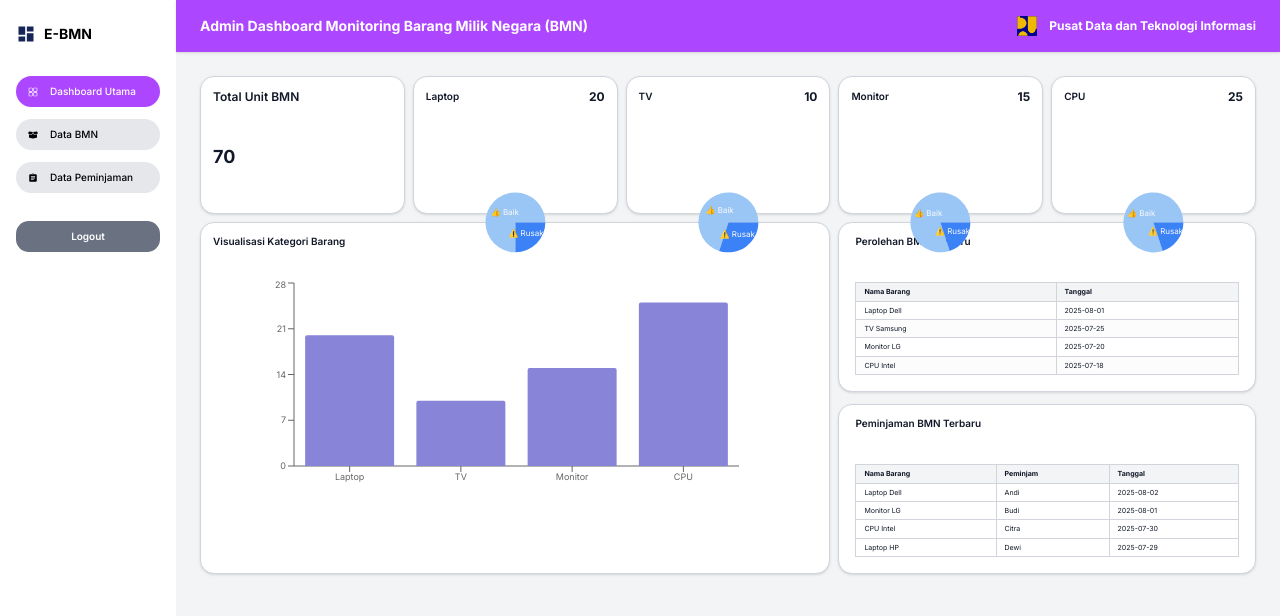
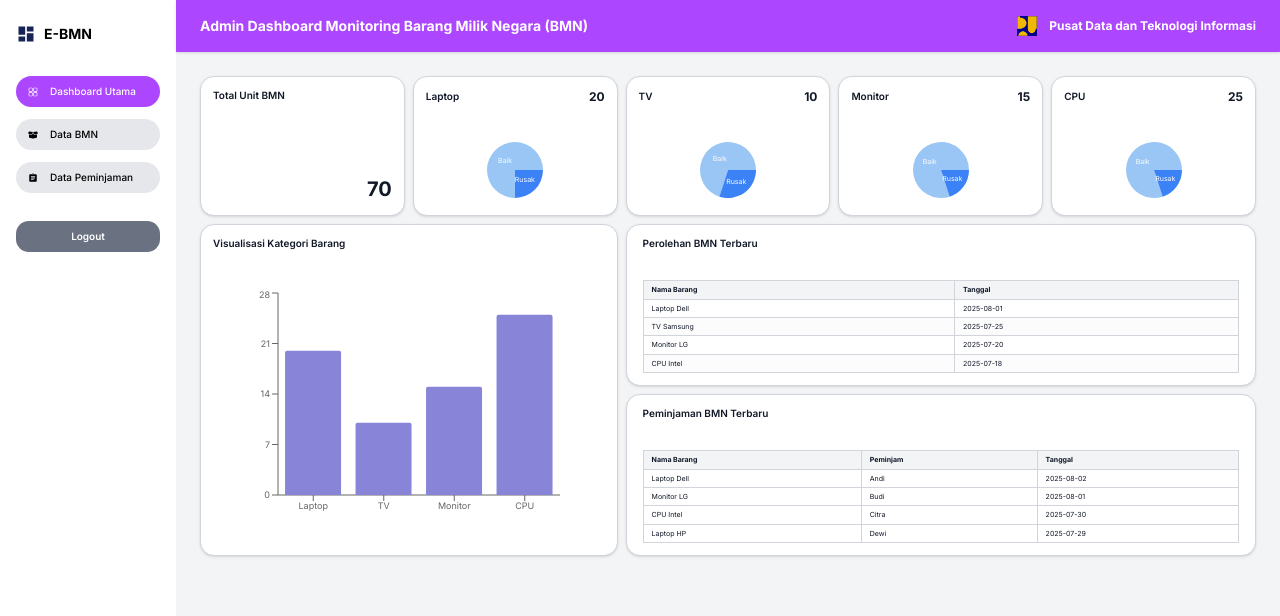
Before and after one commit to NayyaraMarshall/bmn-dashboard, a Next.js app: page /admin/dashboard in a window 1280 px wide. Shown: the top 616 px of the page. Built offline with nearby package versions, Linux system fonts and the light colour scheme.

Commit message:
final admin dashboard layout

```diff
--- a/app/admin/dashboard/page.tsx
+++ b/app/admin/dashboard/page.tsx
@@ -1,33 +1,10 @@
 "use client";
 
-import {
-  Card,
-  CardHeader,
-  CardTitle,
-  CardContent,
-} from "@/components/ui/card";
-import {
-  BarChart,
-  Bar,
-  XAxis,
-  YAxis,
-  Tooltip,
-  ResponsiveContainer,
-  PieChart,
-  Pie,
-  Cell,
-  LabelList,
-} from "recharts";
+import {Card, CardHeader,CardTitle,CardContent,} from "@/components/ui/card";
+import {ChartContainer,ChartTooltip,ChartTooltipContent,ChartConfig,} from "@/components/ui/chart";
+import {BarChart,Bar,XAxis,YAxis,Tooltip,ResponsiveContainer,PieChart,Pie,LabelList,} from "recharts";
+import { ReactNode } from "react";
 
-import { ReactNode } from "react";
-import {
-  ChartContainer,
-  ChartTooltip,
-  ChartTooltipContent,
-} from "@/components/ui/chart";
-
-
-// ----- Data Dummy -----
 const kategoriData = [
   { name: "Laptop", total: 20 },
   { name: "TV", total: 10 },
@@ -57,6 +34,8 @@ const kondisiData: Record<
   ],
 };
 
+const totalBMN = kategoriData.reduce((sum, item) => sum + item.total, 0);
+
 const perolehanBMN = [
   { id: 1, nama: "Laptop Dell", tgl: "2025-08-01" },
   { id: 2, nama: "TV Samsung", tgl: "2025-07-25" },
@@ -71,7 +50,6 @@ const peminjamanBMN = [
   { id: 4, nama: "Laptop HP", peminjam: "Dewi", tgl: "2025-07-29" },
 ];
 
-// ----- SmallCard -----
 type SmallCardProps = {
   children: ReactNode;
   className?: string;
@@ -84,53 +62,54 @@ const SmallCard = ({ children, className = "" }: SmallCardProps) => (
 export default function Dashboard() {
   return (
     <div className="grid grid-cols-5 gap-2 p-0">
-      {/* Card Total BMN */}
-      <SmallCard className="col-span-1 flex flex-col items-start justify-start">
+      {/* ====== Bagian Atas: Total + Kategori ====== */}
+      <SmallCard className="col-span-1 h-[140px] flex flex-col">
         <CardHeader className="p-2 pb-0">
-          <CardTitle className="text-xs whitespace-nowrap">Total Unit BMN</CardTitle>
+          <CardTitle className="text-[10px]">Total Unit BMN</CardTitle>
         </CardHeader>
-        <CardContent className="p-2">
-          <span className="text-lg font-bold">70</span>
+        <CardContent className="flex-1 flex items-end justify-end p-2">
+          <span className="text-xl font-bold">{totalBMN}</span>
         </CardContent>
       </SmallCard>
 
-      {/* Card per kategori + pie chart kondisi */}
-      {kategoriData.map((stat, i) => (
-  <SmallCard key={i} className="col-span-1">
+      {kategoriData.map((stat, i) => {
+  const chartConfig = {
+    Baik: { label: "Baik", color: "var(--chart-1)" },
+    Rusak: { label: "Rusak", color: "var(--chart-2)" },
+  } satisfies ChartConfig;
+
+  return (
+    <SmallCard
+      key={i}
+      className="col-span-1 h-[140px] flex flex-col"
+    >
       <CardHeader className="flex justify-between items-center p-2 pb-0">
         <CardTitle className="text-[10px]">{stat.name}</CardTitle>
         <span className="text-xs font-bold">{stat.total}</span>
       </CardHeader>
-    <CardContent className="p-2 pt-1 h-[80px]">
+      <CardContent className="flex-1 flex items-center justify-center">
         <ChartContainer
-        config={{
-          Baik: { label: "Baik", color: "var(--chart-1)" },
-          Rusak: { label: "Rusak", color: "var(--chart-2)" },
-        }}
-        className="[&_.recharts-text]:fill-background mx-auto aspect-square"
+          config={chartConfig}
+          className="[&_.recharts-text]:fill-background aspect-square w-[80px] h-[80px]"
         >
-        <PieChart>
+          <PieChart width={90} height={90}>
             <ChartTooltip
-            content={<ChartTooltipContent nameKey="name" hideLabel />}
+              content={<ChartTooltipContent nameKey="value" hideLabel />}
             />
             <Pie
               data={kondisiData[stat.name]}
               dataKey="value"
               nameKey="name"
-            outerRadius={30}
+              outerRadius={28}
               stroke="none"
             >
               <LabelList
                 dataKey="name"
                 className="fill-background"
                 stroke="none"
-              fontSize={8}
-              formatter={(value: string) =>
-                value === "Baik"
-                  ? "👍 Baik"
-                  : value === "Rusak"
-                  ? "⚠️ Rusak"
-                  : value
+                fontSize={7}
+                formatter={(value: keyof typeof chartConfig) =>
+                  chartConfig[value]?.label
                 }
               />
             </Pie>
@@ -138,17 +117,19 @@ export default function Dashboard() {
         </ChartContainer>
       </CardContent>
     </SmallCard>
-))}
+  );
+})}
 
-      {/* Chart Bar */}
-      <SmallCard className="col-start-1 col-span-3">
+      {/* ====== Bagian Tengah: Bar Chart + Table ====== */}
+      <div className="col-span-5 grid grid-cols-5 gap-2 items-start">
+        <SmallCard className="col-span-2 h-full">
           <CardHeader className="p-2 pb-0">
             <CardTitle className="text-[10px]">
               Visualisasi Kategori Barang
             </CardTitle>
           </CardHeader>
-        <CardContent className="h-62 pb-0 text-[9px]">
-          <ResponsiveContainer width="90%" height="90%">
+          <CardContent className="h-[250px] p-2 pb-0 text-[9px]">
+            <ResponsiveContainer width="90%" height="100%">
               <BarChart data={kategoriData}>
                 <XAxis dataKey="name" />
                 <YAxis />
@@ -159,14 +140,15 @@ export default function Dashboard() {
           </CardContent>
         </SmallCard>
 
-      {/* Perolehan + Peminjaman */}
-      <div className="col-start-4 col-span-2 grid grid-rows-1 gap-3 w-full">
+        <div className="col-span-3 flex flex-col gap-2">
           {/* Perolehan BMN */}
           <SmallCard>
             <CardHeader className="px-3 pt-2 pb-0">
-            <CardTitle className="text-[10px]">Perolehan BMN Terbaru</CardTitle>
+              <CardTitle className="text-[10px]">
+                Perolehan BMN Terbaru
+              </CardTitle>
             </CardHeader>
-          <CardContent className="px-3 pt-1 pb-3">
+            <CardContent className="px-3 pt-0 pb-2">
               <table className="w-full border border-gray-200 border-collapse text-[7px]">
                 <thead className="bg-gray-100">
                   <tr>
@@ -192,9 +174,11 @@ export default function Dashboard() {
           {/* Peminjaman BMN */}
           <SmallCard>
             <CardHeader className="px-3 pt-2 pb-0">
-            <CardTitle className="text-[10px]">Peminjaman BMN Terbaru</CardTitle>
+              <CardTitle className="text-[10px]">
+                Peminjaman BMN Terbaru
+              </CardTitle>
             </CardHeader>
-          <CardContent className="px-3 pt-1 pb-3">
+            <CardContent className="px-3 pt-0 pb-2">
               <table className="w-full border-collapse text-[7px]">
                 <thead>
                   <tr className="bg-gray-100">
@@ -217,5 +201,6 @@ export default function Dashboard() {
           </SmallCard>
         </div>
       </div>
+    </div>
   );
 }
--- a/app/user/dashboard/page.tsx
+++ b/app/user/dashboard/page.tsx
@@ -17,7 +17,6 @@ const ketersediaanData = [
   { name: "Dipinjam", total: 40, fill: "var(--chart-2)" },
 ];
 
-// Hitung total BMN dari kategoriData
 const totalBMN = kategoriData.reduce((sum, item) => sum + item.total, 0);
 
 type SmallCardProps = {
```
Lines whose indentation alone changed are shown as unchanged.
